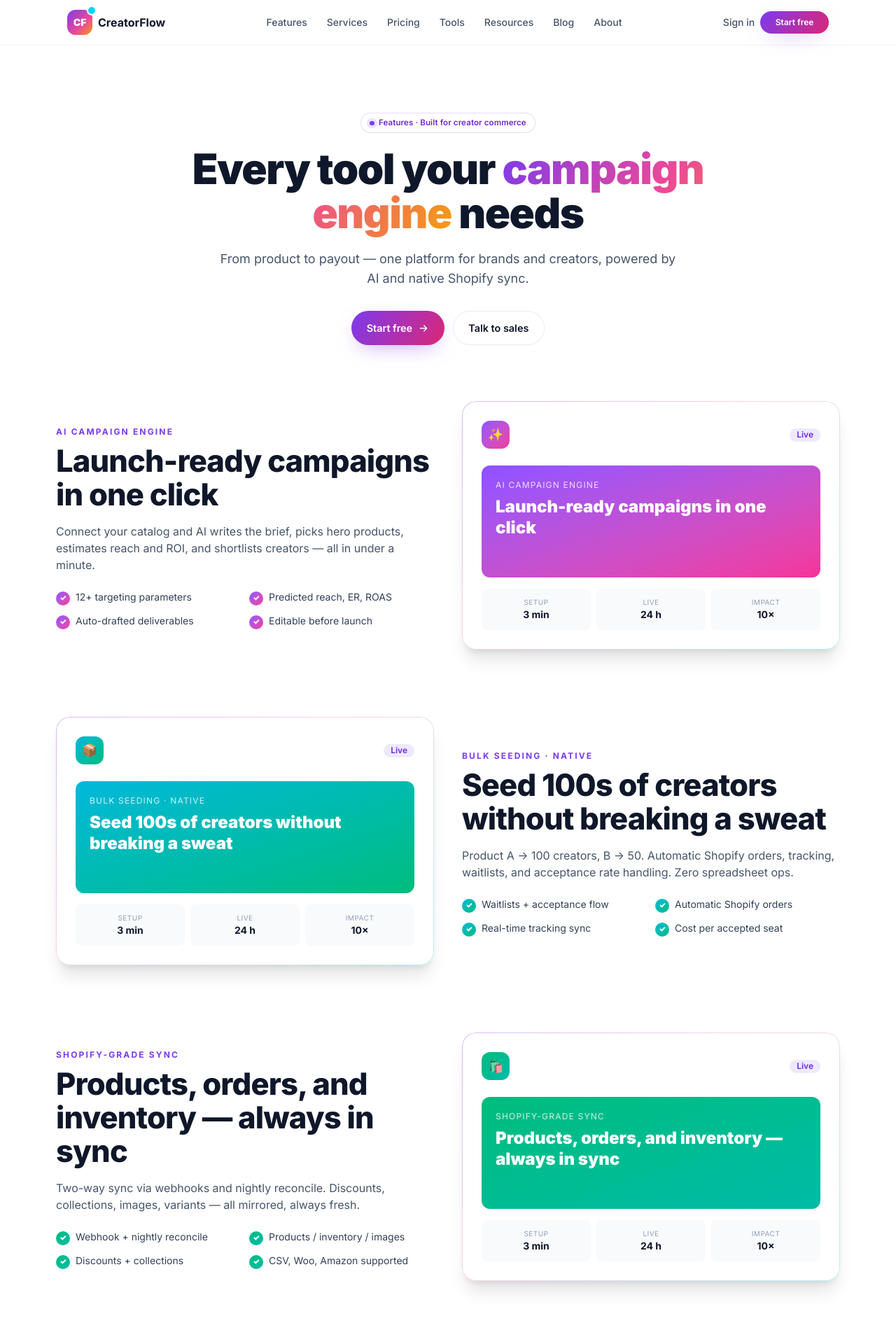
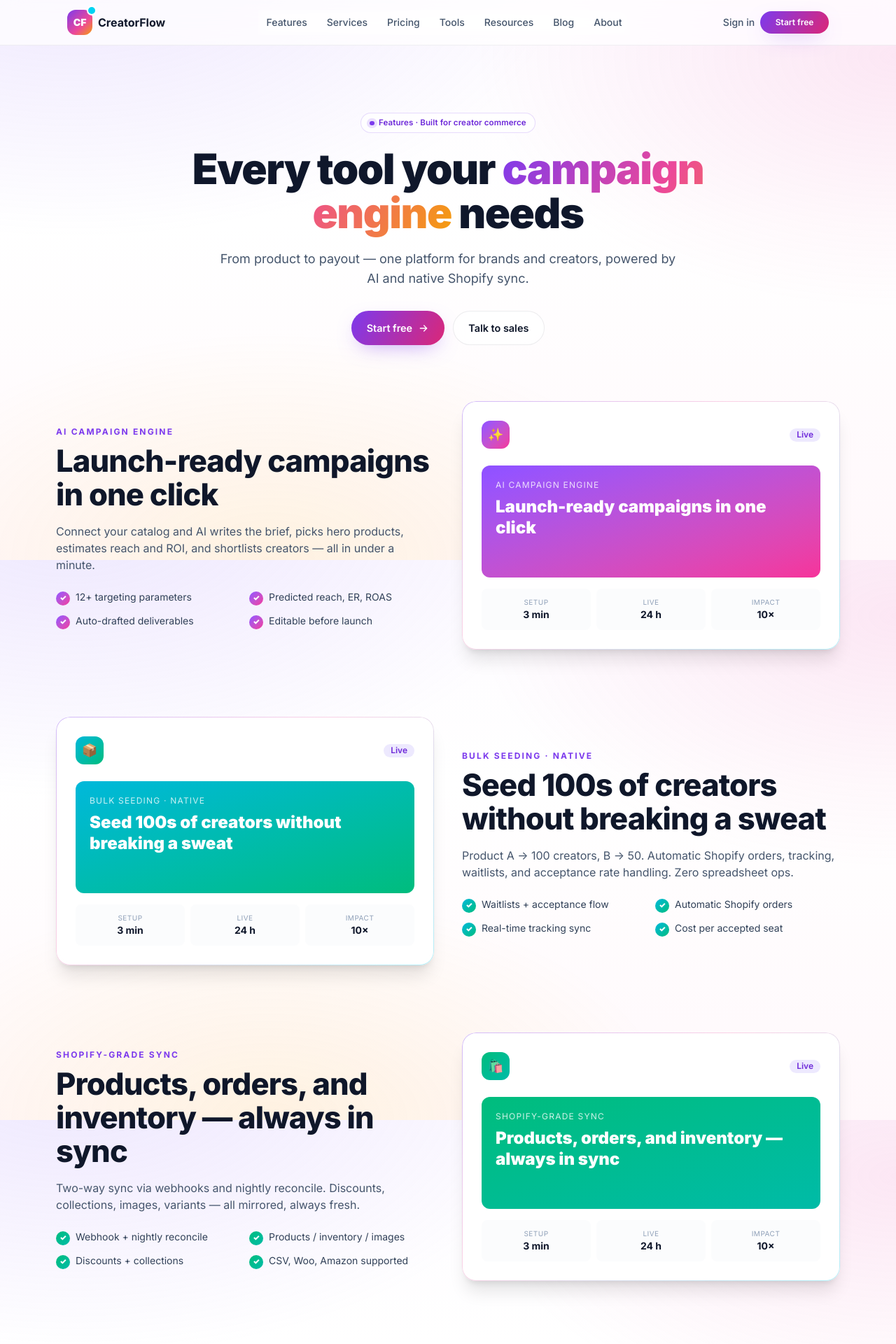
Before and after one commit to mgwebsiteoffc-dotcom/creatorflow, a Laravel app: page /features in a window 1280 px wide. Shown: the top 1920 px of the page at 70% size. Run offline with Laravel 12, Linux system fonts and the light colour scheme; style sheets or scripts are compiled from the project's sources.

Commit message:
Global playful gradient bg + SVG animation + logo marquee back + Shopify install form
Global marketing background (no more all-white feel)
- New guest-bg body class: soft aurora wash (violet -> pink -> amber) with fixed-attachment layers
- guest-bg-layer div: 4 blurred colour blobs animating with driftbg keyframes + 4 gradient SVG floaters (circle, triangle, wave, rounded-square) dancing with floaterdance keyframes
- bg-white and bg-slate-50 inside guest pages become translucent so the playful wash glows through — no more flat white sheets
- Fully honours prefers-reduced-motion

Client logos section — restored + upgraded
- Brought back the SCROLLING MARQUEE right below the hero (was removed last turn)
- Removed the static logo grid section further down — only the marquee remains
- New <x-marketing.brand-logo> component renders a colourful SVG mark for every brand: 12 different gradient palettes + 6 shape variations (circle, square, diamond, hex, star, wave), each rotated a little for personality. When admin uploads a real transparent PNG via /admin/homepage it's used instead
- Marquee background is a soft violet -> white -> pink gradient strip so it reads as a distinct section, not a plain band

Shopify install — no more 'The shop field is required'
- GET /shopify/install with no shop param now renders a full public install form (view: shopify/install.blade.php) instead of 422-ing
- Route accepts GET + POST
- Input is normalised: 'mystore', 'mystore.myshopify.com' or full URL all work
- Nice inline .myshopify.com suffix on the input, OAuth trust badge, cross-link to /register for non-Shopify brands
- Every 'Install on Shopify' and 'Shopify app' CTA now lands on a working page

Co-authored-by: arena-agent <297053741+arena-agent@users.noreply.github.com>

```diff
--- a/resources/css/app.css
+++ b/resources/css/app.css
@@ -181,6 +181,73 @@
         box-shadow: 0 6px 24px -12px rgba(15,23,42,.15);
     }
 }
+
+/* -------------------- Global guest (marketing) background --------------------
+   Playful gradient wash + soft blobs + drifting SVG shapes so the marketing
+   site never feels like a plain white page. Fixed-position layer sits behind
+   every guest section (see components/layouts/app.blade.php). */
+body.guest-bg {
+    background:
+        radial-gradient(1200px 700px at 8% -10%,  rgba(167,139,250,.18), transparent 60%),
+        radial-gradient(1000px 600px at 100% 10%, rgba(244,114,182,.15), transparent 60%),
+        radial-gradient(900px 500px  at 30% 100%, rgba(251,191,36,.12), transparent 65%),
+        linear-gradient(180deg, #fdfbff 0%, #ffffff 40%, #fff8fb 100%);
+    background-attachment: fixed;
+}
+
+.guest-bg-layer {
+    position: fixed; inset: 0; z-index: -1; overflow: hidden; pointer-events: none;
+}
+.guest-bg-layer .blob {
+    position: absolute; border-radius: 9999px;
+    filter: blur(80px);
+    opacity: .55;
+    mix-blend-mode: multiply;
+    animation: driftbg 22s ease-in-out infinite;
+}
+.guest-bg-layer .blob-1 { top: -160px; left: -120px; width: 520px; height: 520px;
+    background: radial-gradient(circle at 30% 30%, #a78bfa 0%, transparent 60%);
+    animation-delay: -0s;
+}
+.guest-bg-layer .blob-2 { top: 20%; right: -160px; width: 580px; height: 580px;
+    background: radial-gradient(circle at 60% 40%, #f0abfc 0%, transparent 60%);
+    animation-delay: -6s;
+}
+.guest-bg-layer .blob-3 { bottom: -180px; left: 20%; width: 480px; height: 480px;
+    background: radial-gradient(circle at 50% 50%, #fbbf24 0%, transparent 60%);
+    opacity: .35;
+    animation-delay: -12s;
+}
+.guest-bg-layer .blob-4 { bottom: 10%; right: 20%; width: 420px; height: 420px;
+    background: radial-gradient(circle at 50% 50%, #67e8f9 0%, transparent 60%);
+    opacity: .35;
+    animation-delay: -18s;
+}
+.guest-bg-layer .floater {
+    position: absolute; width: 68px; height: 68px;
+    opacity: .8;
+    animation: floaterdance 18s ease-in-out infinite;
+}
+.guest-bg-layer .floater-a { top: 14%;  left: 6%;   animation-delay: -0s; }
+.guest-bg-layer .floater-b { top: 42%;  right: 6%;  animation-delay: -4s; width: 54px; height: 54px; }
+.guest-bg-layer .floater-c { top: 70%;  left: 8%;   animation-delay: -8s; width: 90px; height: 60px; }
+.guest-bg-layer .floater-d { top: 22%;  right: 22%; animation-delay: -12s; width: 46px; height: 46px; }
+
+@keyframes driftbg {
+    0%,100% { transform: translate3d(0,0,0)   scale(1); }
+    33%     { transform: translate3d(30px,-24px,0) scale(1.05); }
+    66%     { transform: translate3d(-24px,20px,0) scale(.97); }
+}
+@keyframes floaterdance {
+    0%,100% { transform: translate3d(0,0,0)   rotate(0deg); }
+    50%     { transform: translate3d(0,-40px,0) rotate(20deg); }
+}
+
+/* Softer decorative wash for INNER (non-hero) sections that used pure white.
+   .bg-white on marketing pages becomes translucent so the guest background art
+   glows through. */
+body.guest-bg .bg-white     { background-color: rgba(255,255,255,.72) !important; backdrop-filter: blur(4px); }
+body.guest-bg .bg-slate-50  { background-color: rgba(248,250,252,.55) !important; }
 
 /* -------------------- Landing background art -------------------- */
 .aurora {
@@ -484,6 +551,7 @@
 }
 
 @media (prefers-reduced-motion: reduce) {
-    .aurora::before, .aurora::after, .aurora-3, .marquee-track, .rotator ul { animation: none !important; }
+    .aurora::before, .aurora::after, .aurora-3, .marquee-track, .rotator ul,
+    .guest-bg-layer .blob, .guest-bg-layer .floater { animation: none !important; }
     .reveal { opacity: 1; transform: none; }
 }
--- a/resources/views/components/layouts/app.blade.php
+++ b/resources/views/components/layouts/app.blade.php
@@ -6,7 +6,11 @@
     'ogImage' => null,
 ])
 @php
-    $panelClass = $panel === 'creator' ? 'bg-rose-50' : ($panel === 'guest' ? 'bg-white' : 'bg-slate-50');
+    // Guest pages get a soft playful gradient (violet → pink → amber wash) so
+    // the marketing site never feels like a plain white sheet.
+    $panelClass = $panel === 'creator'
+        ? 'bg-rose-50'
+        : ($panel === 'guest' ? 'guest-bg' : 'bg-slate-50');
     $workspace = $currentWorkspace ?? null;
     $creator = $currentCreator ?? auth()->user()?->creator;
     $isGuest = $panel === 'guest';
@@ -43,7 +47,36 @@
     <meta name="twitter:description" content="{{ $descText }}">
     @vite(['resources/css/app.css', 'resources/js/app.js'])
 </head>
-<body class="min-h-screen {{ $panelClass }} text-slate-900">
+<body class="min-h-screen {{ $panelClass }} text-slate-900 antialiased">
+
+    @if($isGuest)
+        {{-- Global playful background: soft aurora blobs + subtle grid + drifting SVG shapes.
+             Fixed so it stays in view as you scroll. Everything is pointer-events-none. --}}
+        <div class="guest-bg-layer" aria-hidden="true">
+            <span class="blob blob-1"></span>
+            <span class="blob blob-2"></span>
+            <span class="blob blob-3"></span>
+            <span class="blob blob-4"></span>
+
+            <svg class="floater floater-a" viewBox="0 0 60 60" fill="none">
+                <defs><linearGradient id="fla" x1="0" y1="0" x2="1" y2="1"><stop offset="0" stop-color="#7c3aed"/><stop offset="1" stop-color="#ec4899"/></linearGradient></defs>
+                <circle cx="30" cy="30" r="24" stroke="url(#fla)" stroke-width="2" opacity=".55"/>
+                <circle cx="30" cy="30" r="10" fill="url(#fla)" opacity=".18"/>
+            </svg>
+            <svg class="floater floater-b" viewBox="0 0 60 60" fill="none">
+                <defs><linearGradient id="flb" x1="0" y1="0" x2="1" y2="1"><stop offset="0" stop-color="#f59e0b"/><stop offset="1" stop-color="#ec4899"/></linearGradient></defs>
+                <polygon points="30,4 56,52 4,52" stroke="url(#flb)" stroke-width="2" fill="none" opacity=".55"/>
+            </svg>
+            <svg class="floater floater-c" viewBox="0 0 60 60" fill="none">
+                <defs><linearGradient id="flc" x1="0" y1="0" x2="1" y2="1"><stop offset="0" stop-color="#06b6d4"/><stop offset="1" stop-color="#8b5cf6"/></linearGradient></defs>
+                <path d="M6 30 Q18 6 30 30 T54 30" stroke="url(#flc)" stroke-width="3" fill="none" opacity=".55" stroke-linecap="round"/>
+            </svg>
+            <svg class="floater floater-d" viewBox="0 0 60 60" fill="none">
+                <defs><linearGradient id="fld" x1="0" y1="0" x2="1" y2="1"><stop offset="0" stop-color="#10b981"/><stop offset="1" stop-color="#0ea5e9"/></linearGradient></defs>
+                <rect x="8" y="8" width="44" height="44" rx="10" stroke="url(#fld)" stroke-width="2" opacity=".5"/>
+            </svg>
+        </div>
+    @endif
 
     @if($isGuest)
         @include('partials.marketing-nav')
--- a/routes/web.php
+++ b/routes/web.php
@@ -103,7 +103,7 @@
 
 // Shopify install + OAuth (also reachable while authenticated).
 Route::prefix('shopify')->name('shopify.')->group(function () {
-    Route::get('/install', [ShopifyInstallController::class, 'install'])->name('install');
+    Route::match(['GET','POST'], '/install', [ShopifyInstallController::class, 'install'])->name('install');
     Route::get('/callback', [ShopifyInstallController::class, 'callback'])->name('callback');
 });
 
```
Also changed, not shown: app/Http/Controllers/Shopify/ShopifyInstallController.php (+19 -0 lines), resources/views/components/marketing/brand-logo.blade.php (added, +71 -0 lines), resources/views/shopify/install.blade.php (added, +71 -0 lines), resources/views/welcome.blade.php (+20 -25 lines), 1 other file.
